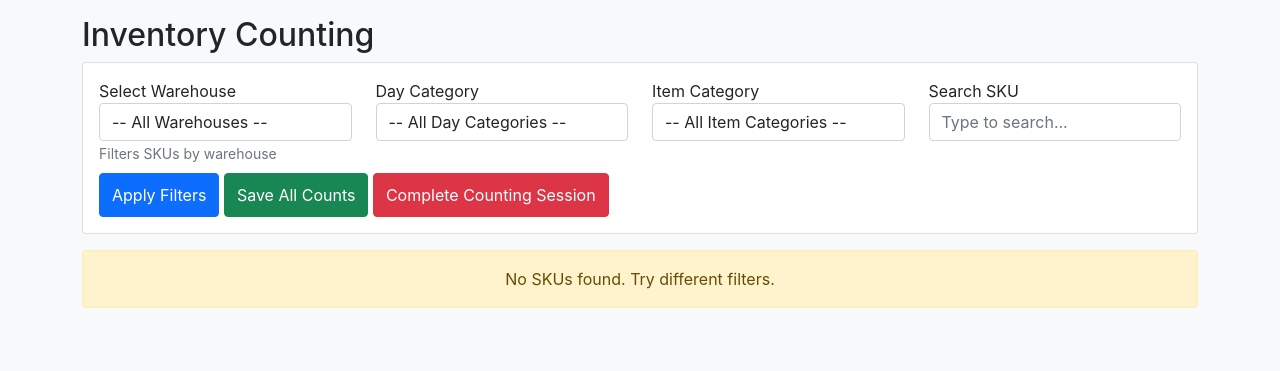
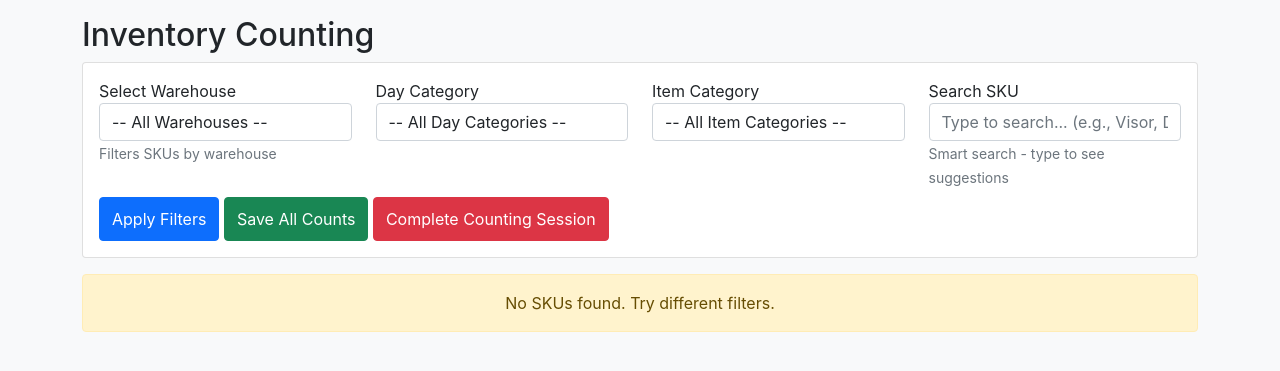
Before and after one commit to inventorywebapp/inventory_webapp, a Flask app: page /counting in a window 1280 px wide. Shown: the part 60-431 px from the top of the page. Run offline with Flask 3, Linux system fonts and the light colour scheme; a user stored in the database is signed in; data that the repository does not hold is empty; some libraries are stand-ins or nearby versions.

Commit message:
Update counting.html

```diff
--- a/templates/counting.html
+++ b/templates/counting.html
@@ -29,7 +29,11 @@
             </div>
             <div class="col-md-3">
                 <label>Search SKU</label>
-                <input type="text" id="searchSku" class="form-control" placeholder="Type to search...">
+                <div style="position: relative;">
+                    <input type="text" id="searchSku" class="form-control" placeholder="Type to search... (e.g., Visor, Door, Armrest)">
+                    <div id="suggestions" style="position: absolute; top: 100%; left: 0; right: 0; background: white; border: 1px solid #ccc; border-top: none; z-index: 1000; max-height: 200px; overflow-y: auto; display: none;"></div>
+                </div>
+                <small class="text-muted">Smart search - type to see suggestions</small>
             </div>
         </div>
         <div class="row mt-2">
@@ -66,7 +70,17 @@
 </div>
 
 <script>
-// Define which Item Categories belong to 5th Floor Warehouse
+// Day Category order mapping (ONLY ADDITION - doesn't affect existing logic)
+const DAY_ORDER = {
+    'Mon': 1,
+    'Tue': 2,
+    'Wed': 3,
+    'Thu': 4,
+    'Fri': 5,
+    'Sat': 6
+};
+
+// Define which Item Categories belong to 5th Floor Warehouse (EXISTING LOGIC - unchanged)
 const FIFTH_FLOOR_CATEGORIES = [
     'Console/Armrest',
     'Deep Dish-3D',
@@ -80,16 +94,24 @@ const FIFTH_FLOOR_CATEGORIES = [
     'Trunk Tray'
 ];
 
-// Store all data from server
+// Store all data from server (EXISTING LOGIC - unchanged)
 let allItemCategories = {{ item_categories|tojson }};
-let allDayCategories = {{ day_categories|tojson }};
+let allDayCategoriesRaw = {{ day_categories|tojson }};
 let allSkus = [];
 let filteredSkus = [];
 let currentPage = 1;
 let itemsPerPage = 50;
 let currentSessionId = null;
+let searchTimeout = null; // NEW: for smart search debouncing
 
-// Function to filter item categories based on warehouse selection
+// Sort day categories in Mon, Tue, Wed, Thu, Fri, Sat order (NEW FEATURE)
+let allDayCategories = [...allDayCategoriesRaw].sort((a, b) => {
+    let orderA = DAY_ORDER[a] || 999;
+    let orderB = DAY_ORDER[b] || 999;
+    return orderA - orderB;
+});
+
+// Function to filter item categories based on warehouse selection (EXISTING LOGIC - unchanged)
 function filterItemCategoriesByWarehouse() {
     let warehouse = document.getElementById('warehouse').value;
     let itemCategorySelect = document.getElementById('itemCategory');
@@ -131,7 +153,7 @@ function filterItemCategoriesByWarehouse() {
     updateDayCategories();
 }
 
-// Function to update day categories based on selected item category
+// Function to update day categories based on selected item category (UPDATED with sorting)
 function updateDayCategories() {
     let selectedItemCategory = document.getElementById('itemCategory').value;
     let dayCategorySelect = document.getElementById('dayCategory');
@@ -156,8 +178,12 @@ function updateDayCategories() {
         filteredDayCategories = [...allDayCategories];
     }
 
-    // Sort alphabetically
-    filteredDayCategories.sort();
+    // Sort day categories in Mon, Tue, Wed, Thu, Fri, Sat order (NEW SORTING LOGIC)
+    filteredDayCategories.sort((a, b) => {
+        let orderA = DAY_ORDER[a] || 999;
+        let orderB = DAY_ORDER[b] || 999;
+        return orderA - orderB;
+    });
 
     // Add filtered day categories to dropdown
     for (let i = 0; i < filteredDayCategories.length; i++) {
@@ -175,6 +201,78 @@ function updateDayCategories() {
     }
 }
 
+// NEW FUNCTION: Smart search with suggestions (DOES NOT affect existing logic)
+function setupSmartSearch() {
+    let searchInput = document.getElementById('searchSku');
+    let suggestionsDiv = document.getElementById('suggestions');
+
+    searchInput.addEventListener('input', function() {
+        let term = this.value.trim();
+
+        if (term.length < 2) {
+            suggestionsDiv.style.display = 'none';
+            return;
+        }
+
+        // Clear previous timeout
+        if (searchTimeout) clearTimeout(searchTimeout);
+
+        // Debounce search to avoid performance issues
+        searchTimeout = setTimeout(function() {
+            // Get unique SKU suggestions
+            let suggestions = [];
+            let seen = new Set();
+
+            for (let i = 0; i < allSkus.length && suggestions.length < 15; i++) {
+                let sku = allSkus[i];
+                // Search in SKU only (faster, more relevant)
+                if (sku.sku.toLowerCase().includes(term.toLowerCase())) {
+                    if (!seen.has(sku.sku)) {
+                        seen.add(sku.sku);
+                        suggestions.push({
+                            sku: sku.sku,
+                            description: sku.description,
+                            id: sku.id
+                        });
+                    }
+                }
+            }
+
+            if (suggestions.length > 0) {
+                suggestionsDiv.innerHTML = '';
+                for (let i = 0; i < suggestions.length; i++) {
+                    let item = suggestions[i];
+                    let div = document.createElement('div');
+                    div.className = 'suggestion-item';
+                    div.style.padding = '8px 12px';
+                    div.style.cursor = 'pointer';
+                    div.style.borderBottom = '1px solid #eee';
+                    div.innerHTML = `<strong>${escapeHtml(item.sku)}</strong> <small class="text-muted">${escapeHtml(item.description || '')}</small>`;
+                    div.onclick = (function(skuValue) {
+                        return function() {
+                            searchInput.value = skuValue;
+                            suggestionsDiv.style.display = 'none';
+                            applyFilters();
+                        };
+                    })(item.sku);
+                    suggestionsDiv.appendChild(div);
+                }
+                suggestionsDiv.style.display = 'block';
+            } else {
+                suggestionsDiv.style.display = 'none';
+            }
+        }, 300);
+    });
+
+    // Hide suggestions when clicking outside
+    document.addEventListener('click', function(e) {
+        if (e.target !== searchInput && !suggestionsDiv.contains(e.target)) {
+            suggestionsDiv.style.display = 'none';
+        }
+    });
+}
+
+// EXISTING FUNCTION - unchanged
 function applyFilters() {
     let warehouse = document.getElementById('warehouse').value;
     let dayCategory = document.getElementById('dayCategory').value;
@@ -184,6 +282,7 @@ function applyFilters() {
     loadSkus(warehouse, dayCategory, itemCategory, search);
 }
 
+// EXISTING FUNCTION - unchanged
 function loadSkus(warehouse, dayCategory, itemCategory, search) {
     let loadingDiv = document.getElementById('loadingIndicator');
     let skusListDiv = document.getElementById('skusList');
@@ -191,7 +290,6 @@ function loadSkus(warehouse, dayCategory, itemCategory, search) {
     loadingDiv.style.display = 'block';
     skusListDiv.innerHTML = '<div class="col-12"><div class="alert alert-info text-center">Loading SKUs...</div></div>';
 
-    // First, load all SKUs from server (without warehouse filter - we'll filter on client side)
     let url = '/get_skus?day_category=' + encodeURIComponent(dayCategory) +
               '&item_category=' + encodeURIComponent(itemCategory) +
               '&search=' + encodeURIComponent(search);
@@ -202,6 +300,9 @@ function loadSkus(warehouse, dayCategory, itemCategory, search) {
         .then(response => response.json())
         .then(data => {
             console.log('Received:', data.length, 'SKUs from server');
+
+            // Store all SKUs for smart search
+            allSkus = data;
 
             // Apply warehouse filter on client side
             let warehouseFiltered = [];
@@ -235,6 +336,7 @@ function loadSkus(warehouse, dayCategory, itemCategory, search) {
         });
 }
 
+// EXISTING FUNCTION - unchanged
 function displaySkusWithPagination() {
     let startIndex = (currentPage - 1) * itemsPerPage;
     let endIndex = startIndex + itemsPerPage;
@@ -242,7 +344,6 @@ function displaySkusWithPagination() {
 
     displaySkus(pageSkus);
 
-    // Show/hide pagination controls
     let paginationDiv = document.getElementById('paginationControls');
     if (filteredSkus.length > itemsPerPage) {
         paginationDiv.style.display = 'block';
@@ -253,6 +354,7 @@ function displaySkusWithPagination() {
     }
 }
 
+// EXISTING FUNCTION - unchanged
 function displaySkus(skus) {
     let skusListDiv = document.getElementById('skusList');
 
@@ -284,7 +386,6 @@ function displaySkus(skus) {
             statusBadge = '<span class="badge bg-warning">Bypass</span>';
         }
 
-        // Truncate container details for better display
         let containerDetails = sku.container_details || '-';
         if (containerDetails.length > 50) {
             containerDetails = containerDetails.substring(0, 50) + '...';
@@ -304,29 +405,30 @@ function displaySkus(skus) {
         html += '</tr>';
     }
 
-    html += '</tbody><table></div></div>';
+    html += '</tbody></table></div></div>';
     skusListDiv.innerHTML = html;
 }
 
+// EXISTING FUNCTION - unchanged
 function previousPage() {
     if (currentPage > 1) {
         currentPage--;
         displaySkusWithPagination();
-        // Scroll to top
         window.scrollTo({ top: 0, behavior: 'smooth' });
     }
 }
 
+// EXISTING FUNCTION - unchanged
 function nextPage() {
     let totalPages = Math.ceil(filteredSkus.length / itemsPerPage);
     if (currentPage < totalPages) {
         currentPage++;
         displaySkusWithPagination();
-        // Scroll to top
         window.scrollTo({ top: 0, behavior: 'smooth' });
     }
 }
 
+// EXISTING FUNCTION - unchanged
 function escapeHtml(text) {
     if (!text) return '';
     return text.replace(/[&<>]/g, function(m) {
@@ -337,6 +439,7 @@ function escapeHtml(text) {
     });
 }
 
+// EXISTING FUNCTION - unchanged
 function saveAllCounts() {
     let warehouse = document.getElementById('warehouse').value;
     let warehouseDisplay = warehouse === '5thFloor' ? '5th Floor Warehouse' : (warehouse === 'Main' ? 'Main Warehouse' : 'All Warehouses');
@@ -392,6 +495,7 @@ function saveAllCounts() {
     });
 }
 
+// EXISTING FUNCTION - unchanged
 function checkForRecounts() {
     if (!currentSessionId) return;
 
@@ -406,6 +510,7 @@ function checkForRecounts() {
         });
 }
 
+// EXISTING FUNCTION - unchanged
 function showRecountModal(recountItems) {
     let html = '<div class="table-responsive"><table class="table table-bordered">';
     html += '<thead><tr>';
@@ -459,6 +564,7 @@ function showRecountModal(recountItems) {
     modal.show();
 }
 
+// EXISTING FUNCTION - unchanged
 function saveRecounts() {
     let recounts = [];
     let countInputs = document.querySelectorAll('.recount-count');
@@ -499,6 +605,7 @@ function saveRecounts() {
     });
 }
 
+// EXISTING FUNCTION - unchanged
 function completeCounting() {
     if (!currentSessionId) {
         alert('Please save counts first');
@@ -523,7 +630,7 @@ function completeCounting() {
     }
 }
 
-// Event listeners
+// Event listeners (EXISTING LOGIC - unchanged)
 document.getElementById('warehouse').addEventListener('change', function() {
     filterItemCategoriesByWarehouse();
     applyFilters();
@@ -534,11 +641,18 @@ document.getElementById('itemCategory').addEventListener('change', function() {
     applyFilters();
 });
 
-// Auto-load on page load
+// Auto-load on page load (UPDATED to include smart search setup)
 document.addEventListener('DOMContentLoaded', function() {
     console.log('Page loaded, setting up...');
     filterItemCategoriesByWarehouse();
+    setupSmartSearch(); // NEW: Initialize smart search
     applyFilters();
 });
 </script>
+
+<style>
+.suggestion-item:hover {
+    background-color: #f0f0f0;
+}
+</style>
 {% endblock %}
```
